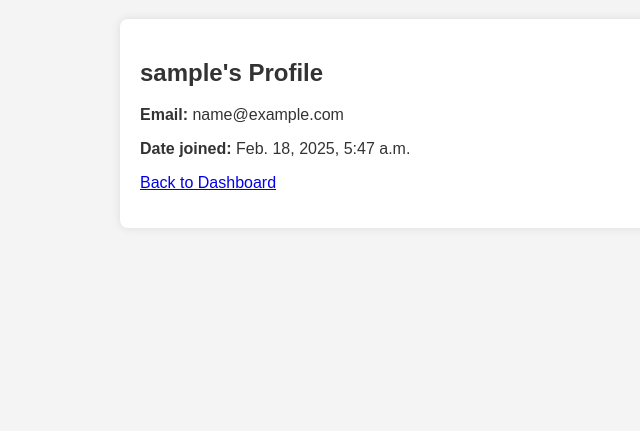
After one commit to csweenz/Capstone, a Django app: page /profile/ in a window 1280 px wide. The commit adds this page. Shown: the part 200-631 px from the top of the page, without its empty margins (0-640 px from the left). Run offline with Django 5.2, Linux system fonts and the light colour scheme; the visitor is signed in with stand-in values (Sample User, id 1).

Commit message:
Working on the profile page

```diff
--- a/capstoneproject/LogMyFit/templates/dashboard.html
+++ b/capstoneproject/LogMyFit/templates/dashboard.html
@@ -9,8 +9,10 @@
 {% endblock %}
 
 {% block content %}
+    <div style="display: flex; justify-content: space-between; align-items: center;">
     <h2>Welcome, {{ user.username }}!</h2>
-
+    <a href="{% url 'profile' %}" class="btn btn-outline-primary" style="margin-left: 20px;">Profile</a>
+    </div>
     <div id="dashboard-activity-table-container">
     <h3>Your Recent Activities</h3>
     <table id="dashboard-table">
--- /dev/null
+++ b/capstoneproject/LogMyFit/templates/profile.html
@@ -0,0 +1,10 @@
+{% extends 'base.html' %}
+
+{% block content %}
+    <h2>{{ user.username }}'s Profile</h2>
+    <p><strong>Email:</strong> {{ user.email }}</p>
+    <p><strong>Date joined:</strong> {{ user.date_joined }}</p>
+
+    <!-- Optional: Add more user-related info -->
+    <p><a href="{% url 'dashboard' %}">Back to Dashboard</a></p>
+{% endblock %}
--- a/capstoneproject/LogMyFit/views.py
+++ b/capstoneproject/LogMyFit/views.py
@@ -56,6 +56,12 @@ def leaderboards(request):
 
 def login(request):
     return render(request, 'login.html')
+
+
+@login_required
+def profile_view(request):
+    user = request.user
+    return render(request, 'profile.html', {'user': user})
 
 
 @login_required
--- a/capstoneproject/capstoneproject/urls.py
+++ b/capstoneproject/capstoneproject/urls.py
@@ -38,5 +38,6 @@ urlpatterns = [
     path('edit_goal/<int:goal_id>/', views.edit_goal, name='edit_goal'),
     path('delete_goal/<int:goal_id>/', views.delete_goal, name='delete_goal'),
     path('goal/toggle/<int:goal_id>/', views.toggle_goal_status, name='toggle_goal_status'),
+    path('profile/', views.profile_view, name='profile'),
 
 ]
```
